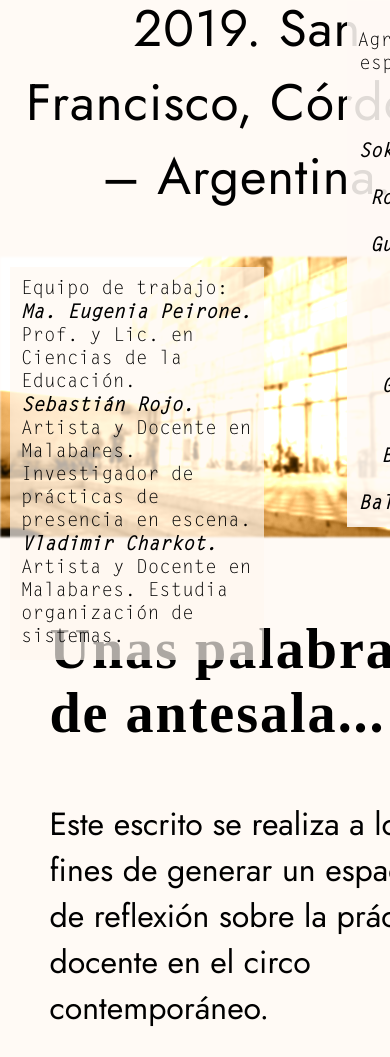
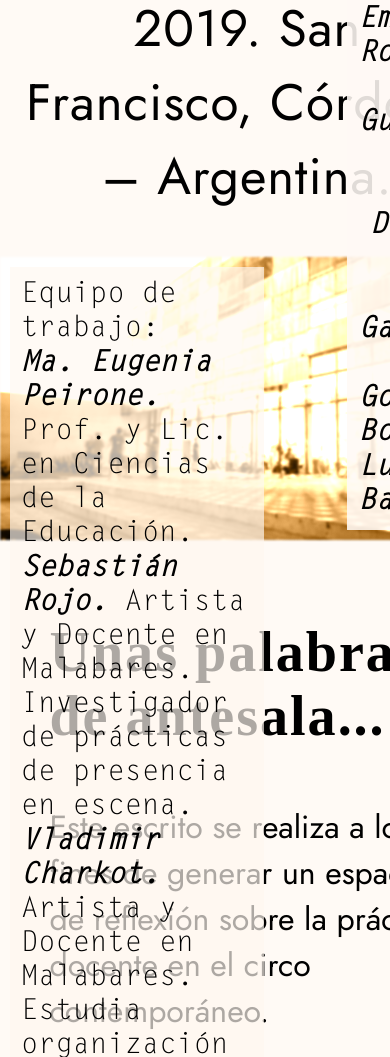
Before and after one commit to VladimirCharkot/anido, a plain HTML site: page cam2019.html in a window 390 px wide. Shown: the part 997-2054 px from the top of the page. Drawn offline with Linux system fonts and the light colour scheme; a web font is replaced by a local one.

Commit message:
Probrando rem más grande

```diff
--- a/anido.css
+++ b/anido.css
@@ -155,6 +155,7 @@ body {
     /*padding: 0 5% 0 5%;*/
     margin: 0 10% 0 10%;
     background-color: #fff8f1ad;
+    font-size: 1.2rem;
 }
 
 .texto{
@@ -263,7 +264,7 @@ h3{
 #creditos{
     position: relative;
     font-family: letter-gothic-std, monospace;
-    font-size: 0.8em;
+    font-size: 0.9em;
 }
 
 #equipo{
@@ -441,7 +442,7 @@ h3{
 @media (width < 1000px){
     .texto_box { margin: 0px; }
     .texto_box { font-size: 2em; }
-    #creditos { font-size: 0.6em; }
+    /*#creditos { font-size: 0.6em; }*/
     .biblio-lista{ margin: 0 2%; }
 }
 
@@ -449,7 +450,7 @@ h3{
 and (max-device-width: 600px){
     .texto_box { margin: 0px; }
     .texto_box { font-size: 2em; }
-    #creditos { font-size: 0.6em; }
+    /*#creditos { font-size: 0.6em; }*/
     .biblio-lista{ margin: 0 2%; }
 }
 
```
